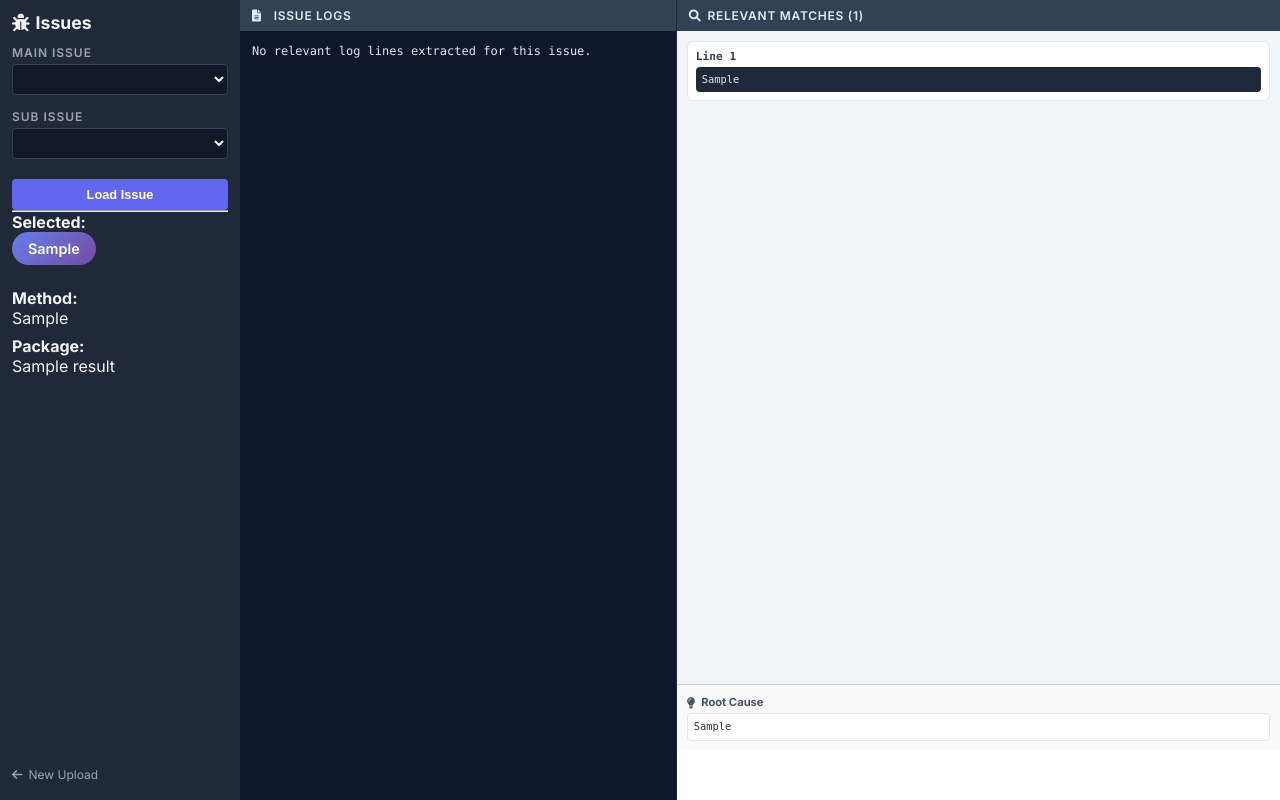
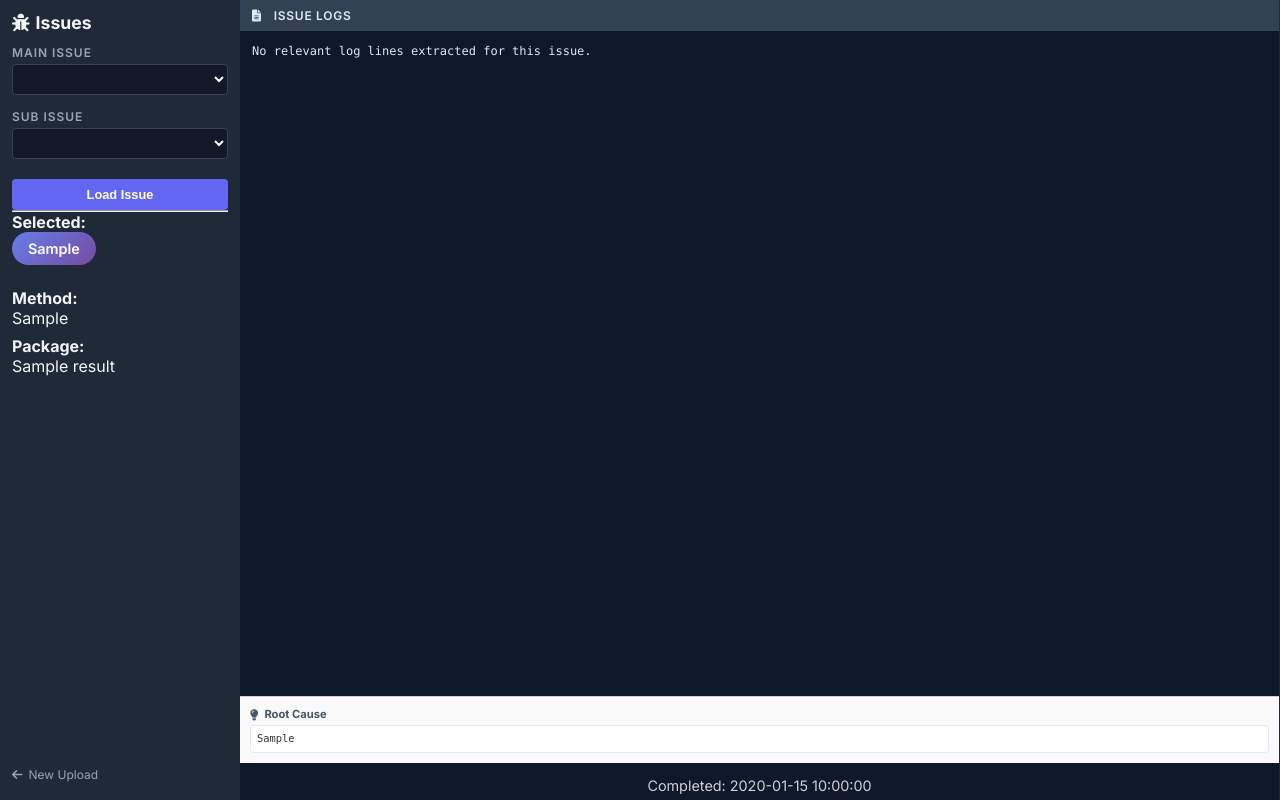
Before and after one commit to ramadhar/PlmAnalyzer, a Flask app: template templates/results.html in a window 1280 px wide. Run offline with Flask 3, Linux system fonts and the light colour scheme; the template is opened without the code that fills it: most values are stand-ins (such as "Sample title", 1, 10 or a date in 2020); lists and menus that the app fills with data are empty.

Commit message:
ui: remove Relevant Matches pane and merge root cause into main logs pane

```diff
--- a/templates/results.html
+++ b/templates/results.html
@@ -332,32 +332,17 @@
             <a href="{{ url_for('index') }}" class="back-link"><i class="fas fa-arrow-left"></i> New Upload</a>
         </aside>
         <main class="main-pane">
-            <section class="logs-pane">
+            <section class="logs-pane" style="flex:1;display:flex;flex-direction:column;">
                 <div class="pane-header" style="gap:12px;"><i class="fas fa-file-alt"></i>
                     <span id="log_view_title">Issue Logs</span>
                     <div style="margin-left:auto;display:flex;gap:6px;"></div>
                 </div>
-                <pre class="code-view" id="raw_log_pre" style="position:relative;">{{ result.preview_log if result.preview_log else 'No relevant log lines extracted for this issue.' }}</pre>
-            </section>
-            <section class="analysis-pane">
-                <div class="pane-header"><i class="fas fa-search"></i> {% if result.single_stack %}System Fatal Stack{% else %}Relevant Matches ({{ result.relevant_logs|length }}){% endif %}</div>
-                <div class="matches-scroll" id="matches_container">
-                {% if result.relevant_logs %}
-                    {% for log_entry in result.relevant_logs %}
-                    <div class="match-block">
-                        <div class="match-title">Line {{ log_entry.line_number }}{% if log_entry.keyword %} • {{ log_entry.keyword }}{% endif %}</div>
-                        <pre class="match-context">{{ log_entry.matched_line }}</pre>
-                    </div>
-                    {% endfor %}
-                {% else %}
-                    <div class="no-matches">No matches for selected issue.</div>
-                {% endif %}
-                </div>
-                <div class="root-cause-box">
+                <pre class="code-view" id="raw_log_pre" style="position:relative;flex:1;">{{ result.preview_log if result.preview_log else 'No relevant log lines extracted for this issue.' }}</pre>
+                <div class="root-cause-box" style="margin-top:12px;">
                     <div class="rc-title"><i class="fas fa-lightbulb"></i> Root Cause</div>
                     <pre class="rc-text">{{ result.root_cause }}</pre>
                 </div>
-                <div class="timestamp">Completed: {{ result.timestamp }}</div>
+                <div class="timestamp" style="margin-top:8px;">Completed: {{ result.timestamp }}</div>
             </section>
         </main>
     </div>
```
